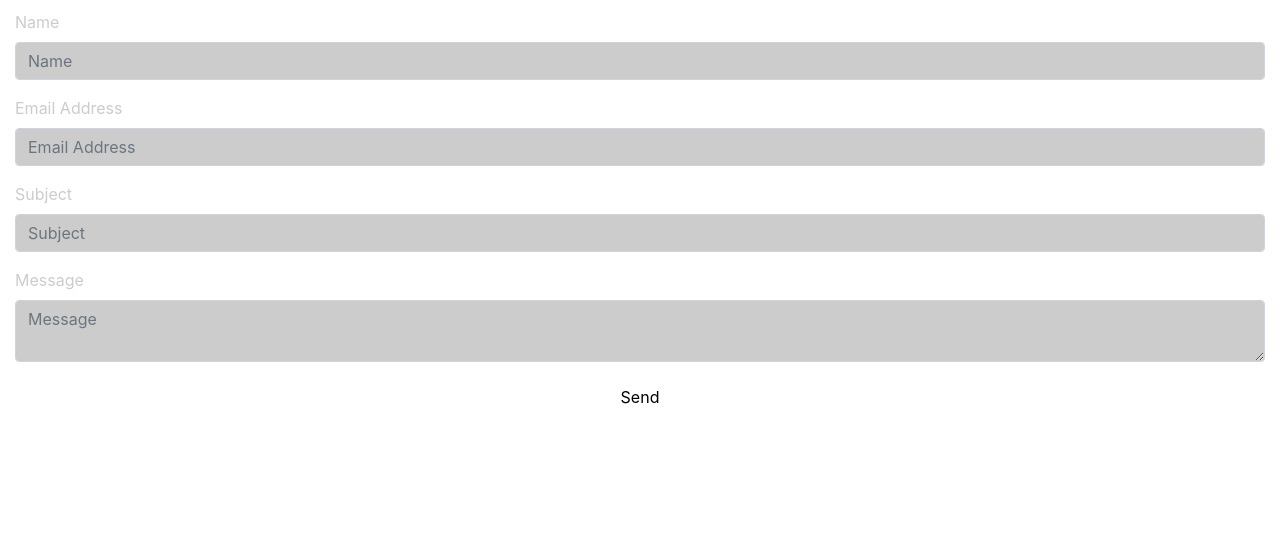
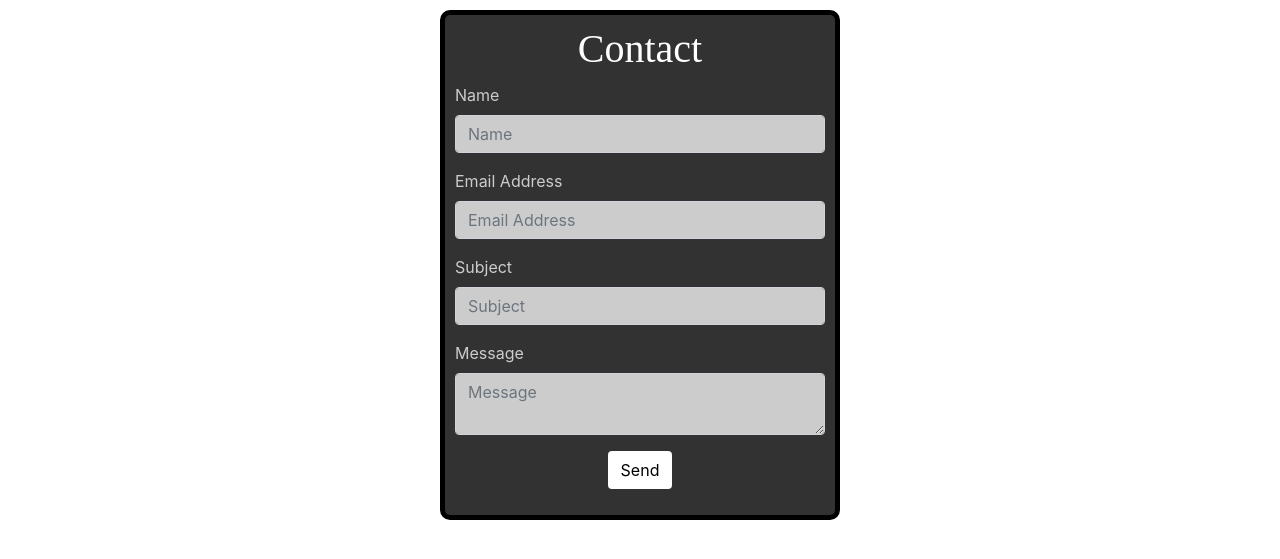
Before and after one commit to frankiebaffa/mysite-flask-v2, a Flask app: page /contact in a window 1280 px wide. Shown: the part 56-615 px from the top of the page. Run offline with Flask 2, Linux system fonts and the light colour scheme; some libraries are stand-ins or nearby versions; some web fonts are replaced.

Commit message:
add form container to contactform.html

```diff
--- a/mysite/app/templates/sections/contactform.html
+++ b/mysite/app/templates/sections/contactform.html
@@ -1,3 +1,5 @@
+<div class="form-container bg-darker tilt-border-darkest">
+  <h1 class="main-header fg-lightest text-center">Contact</h1>
   <form action="" method="post" novalidate>
     {{ form.hidden_tag() }}
     {% if message != '' %}
@@ -21,3 +23,4 @@
     </div>
     {{ form.submit(class_="btn center hover-bg-darkest hover-fg-lightest bg-lightest fg-darkest tran-fast") }}
   </form>
+</div>
```
Lines whose indentation alone changed are shown as unchanged.
